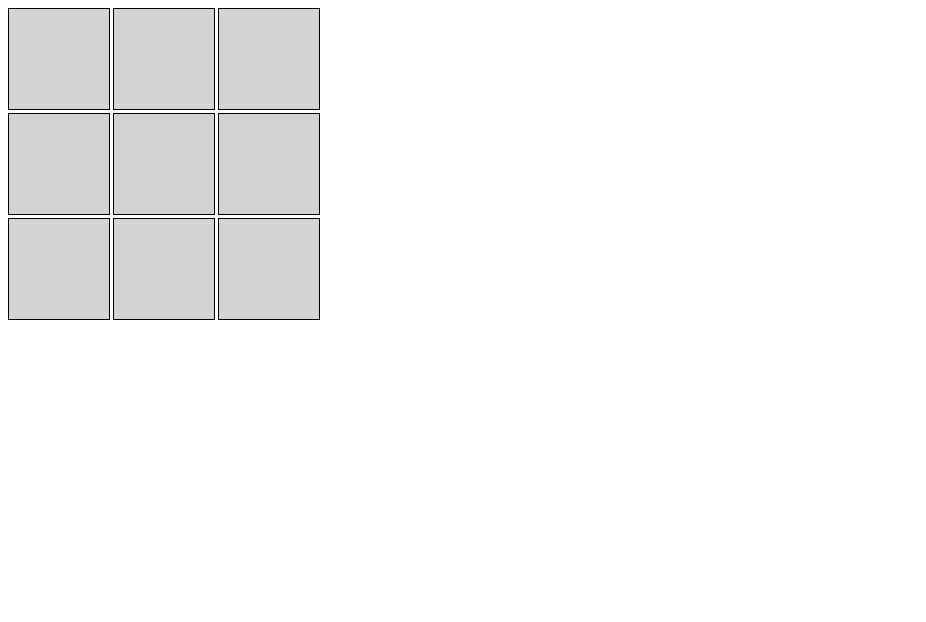
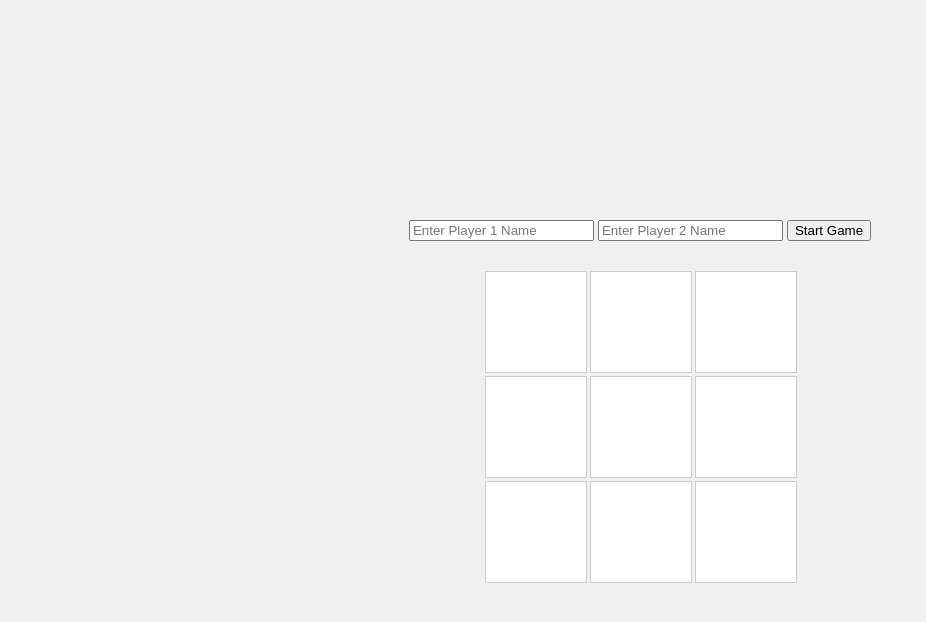
Before and after one commit to mpesaran/odin-tic-tac-toe, a plain HTML site: page index.html in a window 1280 px wide. Shown: the whole page, without its empty margins (0-926 px from the left). Drawn offline with Linux system fonts and the light colour scheme.

Commit message:
Some feature added to have better UX.
Two user inputs added to take user names, and the push the button to start the game.
A div added to show which player wins.
A div added to show which player's turn is.

```diff
--- a/index.html
+++ b/index.html
@@ -10,9 +10,15 @@
 </head>
 
 <body>
-    <div class="grid" id="gameBoard">
-        <!-- <h1 class="turn"></h1> -->
-        <!-- <div class="board"></div> -->
+    <div class="container">
+        <div class="game-info">
+            <input type="text" id="player1" placeholder="Enter Player 1 Name" />
+            <input type="text" id="player2" placeholder="Enter Player 2 Name" />
+            <button id="startButton">Start Game</button>
+            <div id="turn"></div>
+            <div id="resultDisplay"></div>
+        </div>
+        <div id="gameBoard"></div>
     </div>
 </body>
 
--- a/script.js
+++ b/script.js
@@ -36,16 +36,25 @@ const Gameboard = (() => {
 })()
 
 const gameController = (() => {
-    const player1 = Player("player 1", "X")
-    const player2 = Player("player 2", "O");
+    let player1, player2;
     let gameover = false;
-    let currentPlayer = player1;
+    let currentPlayer;
 
-    const getCurrentPlayer = () => currentPlayer;
+    const startGame = (name1, name2) => {
+        player1 = Player(name1 || "player 1", "X")
+        player2 = Player(name2 || "player 2", "O");
+        currentPlayer = player1;
+        gameover = false;
+        Gameboard.resetBoard();
+        displayController.render();
+        displayController.updateResult("");
+        displayController.setTurnDisplay(currentPlayer.name)
+    }
 
     const switchPlayer = () => {
         currentPlayer = currentPlayer === player1 ? player2 : player1;
     }
+    const getCurrentPlayer = () => currentPlayer;
 
     const checkWinner = () => {
         const board = Gameboard.getBoard();
@@ -79,10 +88,11 @@ const gameController = (() => {
             console.log(`${currentPlayer.name} placed ${currentPlayer.marker} at (${row}, ${col})`)
             const result = checkWinner();
             if (result) {
-                console.log(result === "Draw" ? "It's a draw!" : `${result} wins!`)
+                displayController.updateResult(result === "Draw" ? "It's a draw!" : `${result} wins!`)
                 gameover = true;
             } else {
-                switchPlayer()
+                switchPlayer();
+                displayController.setTurnDisplay(currentPlayer.name)
             }
         } else {
             console.log("Position already taken. Choose another spot.");
@@ -95,12 +105,17 @@ const gameController = (() => {
         gameover = false;
     };
 
-    return { playRound, restartGame, getCurrentPlayer }
+    return { playRound, restartGame, startGame, getCurrentPlayer }
 })()
 
 
 const displayController = (() => {
-    const gameBoardDiv = document.getElementById("gameBoard")
+    const gameBoardDiv = document.getElementById("gameBoard");
+    const startButton = document.getElementById("startButton");
+    const player1Input = document.getElementById("player1");
+    const player2Input = document.getElementById("player2");
+    const resultDisplay = document.getElementById("resultDisplay");
+    const currentPlayerDiv = document.getElementById("turn");
 
     const render = () => {
         const board = Gameboard.getBoard();
@@ -119,6 +134,21 @@ const displayController = (() => {
         })
     }
 
+    const updateResult = (message) => {
+        resultDisplay.textContent = message;
+    }
+
+    const setTurnDisplay = (playerName) => {
+        currentPlayerDiv.textContent = `Now is ${playerName}'s turn`
+    }
+
+    startButton.addEventListener("click", () => {
+        const name1 = player1Input.value;
+        const name2 = player2Input.value;
+        gameController.startGame(name1, name2);
+        updateResult("")
+    })
+
     const handleClick = (row, col) => {
 
         gameController.playRound(row, col);
@@ -126,7 +156,7 @@ const displayController = (() => {
         render();
     }
 
-    return { render }
+    return { render, updateResult, setTurnDisplay }
 
 })()
 
--- a/styles.css
+++ b/styles.css
@@ -1,18 +1,54 @@
-.grid {
+body {
+    display: flex;
+    justify-content: center;
+    align-items: center;
+    height: 100vh;
+    margin: 0;
+    background-color: #f0f0f0;
+}
+
+.container {
+    display: flex;
+    flex-direction: column;
+    align-items: center;
+}
+
+.game-info {
+    margin-bottom: 20px;
+}
+
+#gameBoard {
     display: grid;
     grid-template-columns: repeat(3, 100px);
     grid-template-rows: repeat(3, 100px);
     gap: 5px;
 }
 
-.grid div {
+#gameBoard div {
+    width: 100px;
+    height: 100px;
     display: flex;
     justify-content: center;
     align-items: center;
-    background-color: lightgray;
-    font-size: 2em;
-    width: 100px;
-    height: 100px;
-    border: 1px solid black;
+    font-size: 24px;
+    background-color: #ffffff;
+    border: 1px solid #ccc;
     cursor: pointer;
 }
+
+#gameBoard div:hover {
+    background-color: #f9f9f9;
+}
+
+#resultDisplay {
+    margin-top: 10px;
+    font-size: 20px;
+    color: #333;
+}
+
+#turnDisplay {
+    margin-top: 10px;
+    font-size: 1.2em;
+    font-weight: bold;
+    text-align: center;
+}
```
